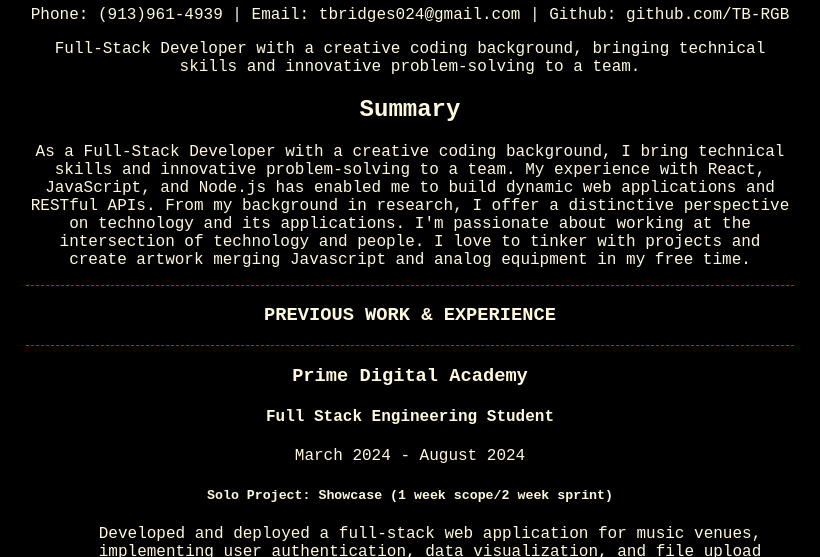
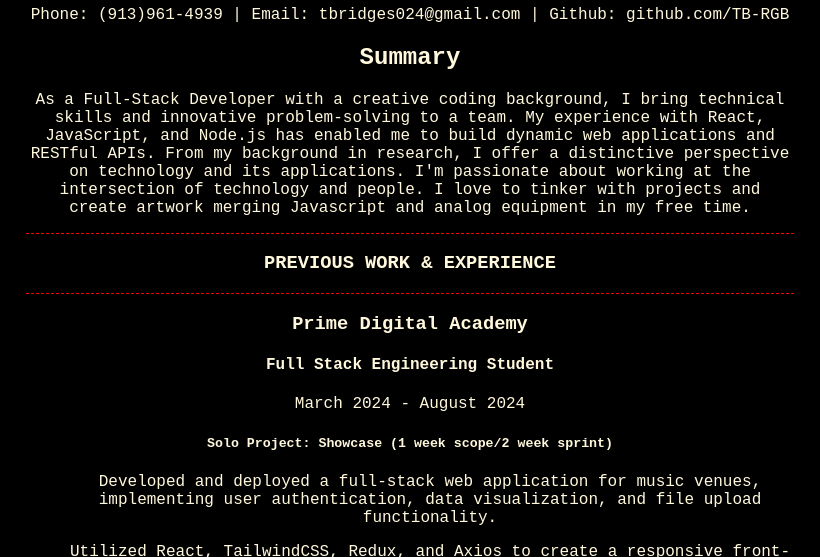
Before and after one commit to TB-RGB/TB-RGB.github.io, a plain HTML site: page index.html in a window 1280 px wide. Shown: the part 543-1100 px from the top of the page, without its empty margins (230-1050 px from the left). Drawn offline with Linux system fonts and the light colour scheme; a script that the page names is missing.

Commit message:
redundant

```diff
--- a/index.html
+++ b/index.html
@@ -14,8 +14,6 @@
         <canvas id="myCanvas2" width="1000px" height="400px"></canvas>
         <h1>Tristan Bridges</h1>
         <p>Phone: (913)961-4939 | Email: tbridges024@gmail.com | Github: github.com/TB-RGB</p>
-        <p>Full-Stack Developer with a creative coding background, bringing technical skills and innovative
-            problem-solving to a team.</p>
     </div>
 
     <div class="summary">
```
